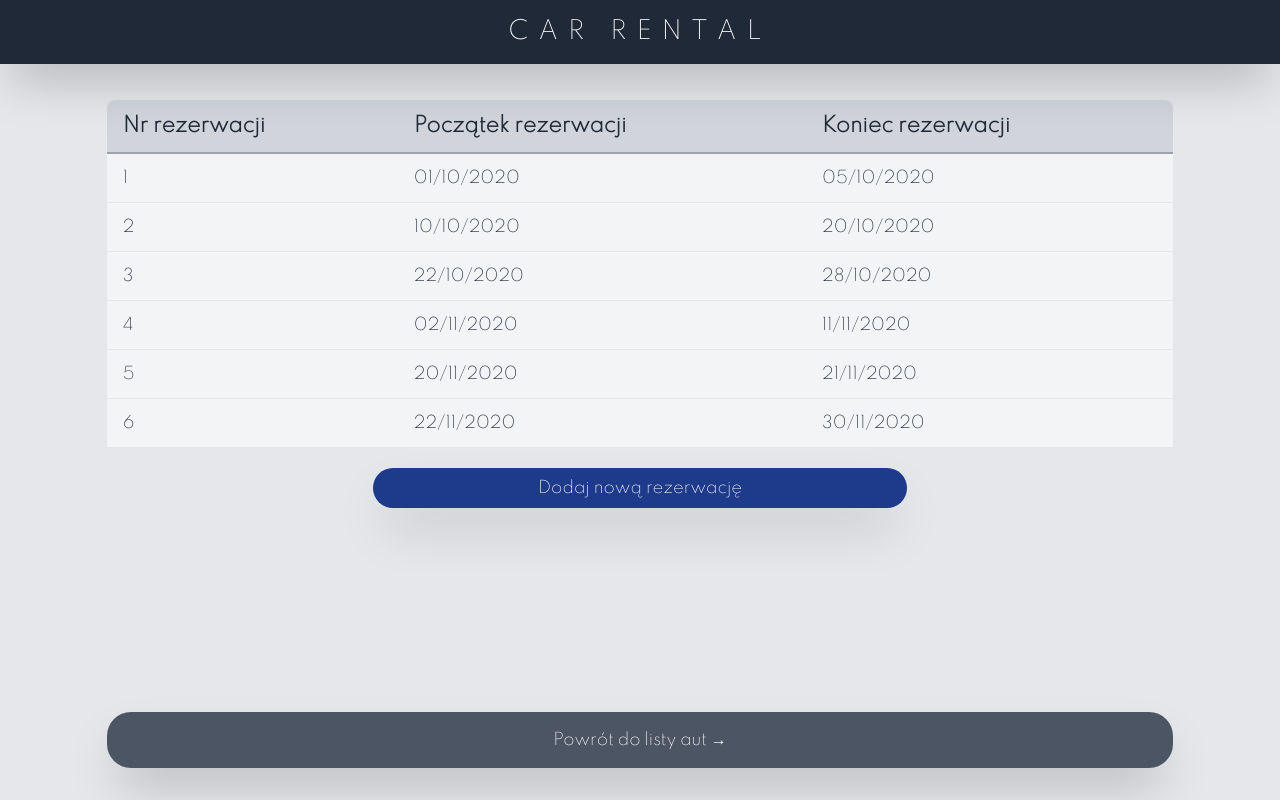
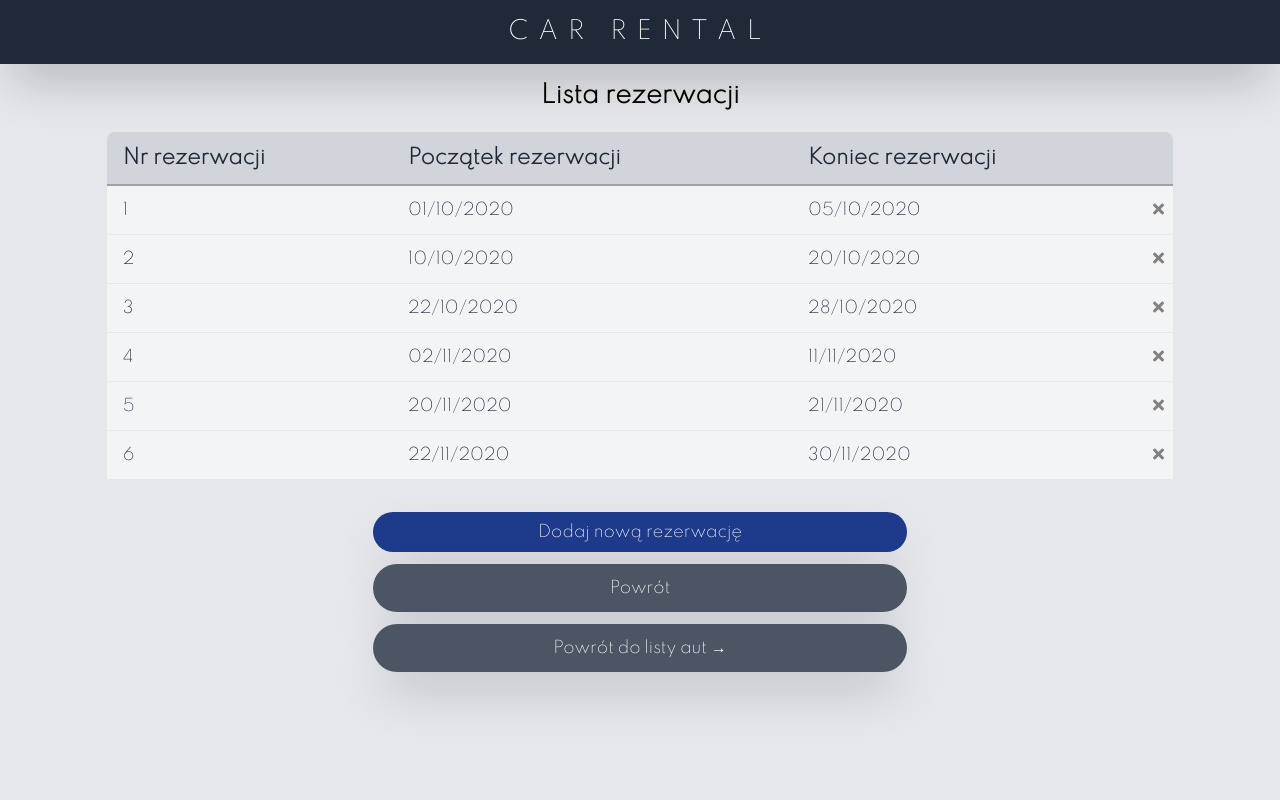
Before and after one commit to krzysztof-miszczyk/v-car_rental, a Vue app: page /available-cars/1/reservations in a window 1280 px wide. Built offline with nearby package versions, Linux system fonts and the light colour scheme.

Commit message:
Added proper routing to car reservations.

```diff
--- a/public/index.html
+++ b/public/index.html
@@ -7,6 +7,7 @@
     <link rel="icon" href="<%= BASE_URL %>favicon.ico">
     <title><%= htmlWebpackPlugin.options.title %></title>
       <link rel="preconnect" href="https://fonts.gstatic.com">
+      <link rel="stylesheet" href="https://cdnjs.cloudflare.com/ajax/libs/font-awesome/5.15.3/css/all.min.css" integrity="sha512-iBBXm8fW90+nuLcSKlbmrPcLa0OT92xO1BIsZ+ywDWZCvqsWgccV3gFoRBv0z+8dLJgyAHIhR35VZc2oM/gI1w==" crossorigin="anonymous" />
       <link href="https://fonts.googleapis.com/css2?family=Spartan:wght@200&display=swap" rel="stylesheet">
   </head>
   <body>
--- a/src/components/Reservations.vue
+++ b/src/components/Reservations.vue
@@ -1,15 +1,16 @@
 <template>
-<div class="m-10"></div>
   <table class="rounded-t-lg m-5 w-5/6 mx-auto bg-gray-300 text-gray-800">
     <tr class="text-left border-b-2 border-gray-400">
       <th class="px-4 py-3 text-xl">Nr rezerwacji</th>
       <th class="px-4 py-3 text-xl">Początek rezerwacji</th>
       <th class="px-4 py-3 text-xl">Koniec rezerwacji</th>
+      <th></th>
     </tr>
       <tr class="bg-gray-100 border-b border-gray-200" :key="reservation.id" v-for="reservation in reservations">
         <td class="px-4 py-3">{{reservation.id}}</td>
         <td class="px-4 py-3">{{reservation.start_date}}</td>
         <td class="px-4 py-3">{{reservation.end_date}}</td>
+        <td><i @click="onDelete(reservation.id)" class="fas fa-times fa-md"></i></td>
       </tr>
   </table>
 </template>
@@ -20,6 +21,21 @@ export default {
     name: "Reservations",
     props: {
         reservations: Array
-    }
+    },
+    methods:{
+      onDelete(id){
+        this.$emit('delete-reservation', id)
+      },
+    },
+    emits:['delete-reservation'],
 }
 </script>
+
+<style scoped>
+.fas{
+  color:gray;
+}
+.fas:hover{
+  color:red;
+}
+</style>
--- a/src/views/AvailableCar.vue
+++ b/src/views/AvailableCar.vue
@@ -1,7 +1,7 @@
 <template>
-  <router-link :to="`/available-cars/${car.id}/reservations`" class="p-4 bg-gray-600 hover:bg-gray-500 text-center rounded-3xl shadow-2xl text-white active:shadow-md fixed bottom-8 w-10/12 max-w-screen-2xl left-0 right-0 mx-auto focus:outline-none">
+  <button @click="checkCarReservations()" class="p-4 bg-gray-600 hover:bg-gray-500 text-center rounded-3xl shadow-2xl text-white active:shadow-md fixed bottom-8 w-10/12 max-w-screen-2xl left-0 right-0 mx-auto focus:outline-none">
     Sprawdź rezerwacje {{car.name}} →
-  </router-link>
+  </button>
   <div class="flex flex-col items-center w-full max-w-screen-2xl mx-auto">
     <div class="mt-24">
       <p class="text-3xl text-center mb-5">
@@ -62,6 +62,13 @@ export default {
     return {
       car: car
     }
+  },
+  methods:{
+    checkCarReservations(){
+      const carObj = this.car
+      //this.$router.push({ path:`/available-cars/${carId}/reservations`});
+      this.$router.push({ name:'AvailableCarReservations', params: {id: carObj.id, carName:carObj.name}});
+   }
   }
 }
 
--- a/src/views/AvailableCarReservations.vue
+++ b/src/views/AvailableCarReservations.vue
@@ -1,48 +1,123 @@
 <template>
-  <div class="flex flex-col items-center w-full max-w-screen-2xl mx-auto">
-    <Reservations :reservations="reservations" />
-  <button class="p-2 bg-blue-900 hover:bg-blue-800 text-center rounded-3xl shadow-2xl text-white active:shadow-md w-5/12 left-0 right-0 mx-auto focus:outline-none">Dodaj nową rezerwację</button>
-  </div>
+  <div class="flex flex-col items-center w-full max-w-screen-xl">
+    <p class="my-10"></p>
+    <p class="font-bold text-2xl text-center">
+      Lista rezerwacji {{ carName }}
+    </p>
+    <Reservations
+      @delete-reservation="deleteReservation"
+      :reservations="reservations"
+    />
+    <button
+      class="my-3 p-2 bg-blue-900 hover:bg-blue-800 text-center rounded-3xl shadow-2xl text-white active:shadow-md w-5/12 left-0 right-0 mx-auto focus:outline-none"
+    >
+      Dodaj nową rezerwację
+    </button>
+    <router-link
+      class="my-auto w-5/12 p-3 bg-gray-600 hover:bg-gray-500 text-center rounded-3xl shadow-2xl text-white active:shadow-md focus:outline-none"
+      :to="`/available-cars/${carId}`"
+    >
+      Powrót
+    </router-link>
     <router-link
       to="/available-cars"
-    class="max-w-screen-2xl p-4 bg-gray-600 hover:bg-gray-500 text-center rounded-3xl shadow-2xl text-white active:shadow-md absolute bottom-8 w-10/12 left-0 right-0 mx-auto focus:outline-none"
+      class="w-5/12 p-3 my-3 bg-gray-600 hover:bg-gray-500 text-center rounded-3xl shadow-2xl text-white active:shadow-md focus:outline-none"
     >
       Powrót do listy aut →
     </router-link>
+  </div>
 </template>
 
 <script>
-import Reservations from '@/components/Reservations';
+import Reservations from "@/components/Reservations";
 
 export default {
   name: "AvailableCarReservations",
-components:{
+  components: {
     Reservations,
   },
 
   data() {
     return {
-      reservations: []
-      }
+      reservations: [],
+      carId: this.$route.params.id,
+      carName: this.$route.params.carName,
+    };
   },
   // async created() {
   //   this.reservations = await this.fetchReservations();
   //   }
   created() {
+    //this.carData=this.$route.params.carData,
     this.reservations = [
-      {"id":1,"car_id":4,"customer_id":46,"start_date":"01/10/2020","end_date":"05/10/2020","value":200},{"id":2,"car_id":4,"customer_id":32,"start_date":"10/10/2020","end_date":"20/10/2020","value":500},{"id":3,"car_id":4,"customer_id":12,"start_date":"22/10/2020","end_date":"28/10/2020","value":300},{"id":4,"car_id":4,"customer_id":67,"start_date":"02/11/2020","end_date":"11/11/2020","value":450},{"id":5,"car_id":4,"customer_id":76,"start_date":"20/11/2020","end_date":"21/11/2020","value":50},{"id":6,"car_id":4,"customer_id":83,"start_date":"22/11/2020","end_date":"30/11/2020","value":400}
-    ]
+      {
+        id: 1,
+        car_id: 4,
+        customer_id: 46,
+        start_date: "01/10/2020",
+        end_date: "05/10/2020",
+        value: 200,
+      },
+      {
+        id: 2,
+        car_id: 4,
+        customer_id: 32,
+        start_date: "10/10/2020",
+        end_date: "20/10/2020",
+        value: 500,
+      },
+      {
+        id: 3,
+        car_id: 4,
+        customer_id: 12,
+        start_date: "22/10/2020",
+        end_date: "28/10/2020",
+        value: 300,
+      },
+      {
+        id: 4,
+        car_id: 4,
+        customer_id: 67,
+        start_date: "02/11/2020",
+        end_date: "11/11/2020",
+        value: 450,
+      },
+      {
+        id: 5,
+        car_id: 4,
+        customer_id: 76,
+        start_date: "20/11/2020",
+        end_date: "21/11/2020",
+        value: 50,
+      },
+      {
+        id: 6,
+        car_id: 4,
+        customer_id: 83,
+        start_date: "22/11/2020",
+        end_date: "30/11/2020",
+        value: 400,
+      },
+    ];
+  },
+  methods: {
+    deleteReservation(id) {
+      if (confirm("Czy na pewno chcesz usunąć rezerwację?")) {
+        this.reservations = this.reservations.filter(
+          (reservation) => reservation.id !== id
+        );
       }
-    ,
-  methods: {
-  async fetchReservations(){
-   const res = await fetch('https://my.api.mockaroo.com/car_reservations/123.json?key=f3d1e2f0')
+    },
+    async fetchReservations() {
+      const res = await fetch(
+        "https://my.api.mockaroo.com/car_reservations/123.json?key=f3d1e2f0"
+      );
       const data = await res.json();
-   return data
-  }},
-}
+      return data;
+    },
+  },
+};
 </script>
 
 <style scoped>
-
 </style>
```
Lines whose indentation alone changed are shown as unchanged.
